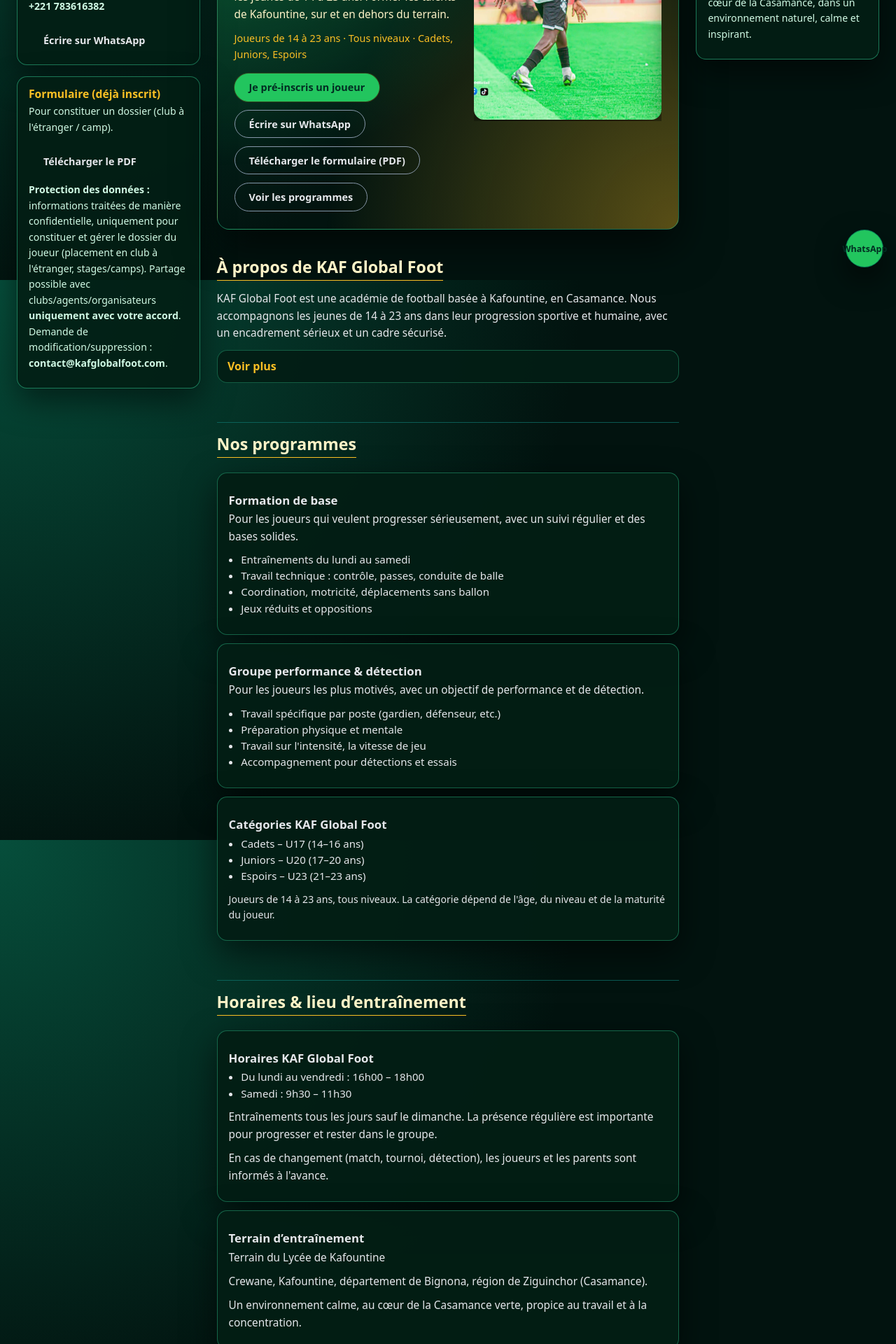
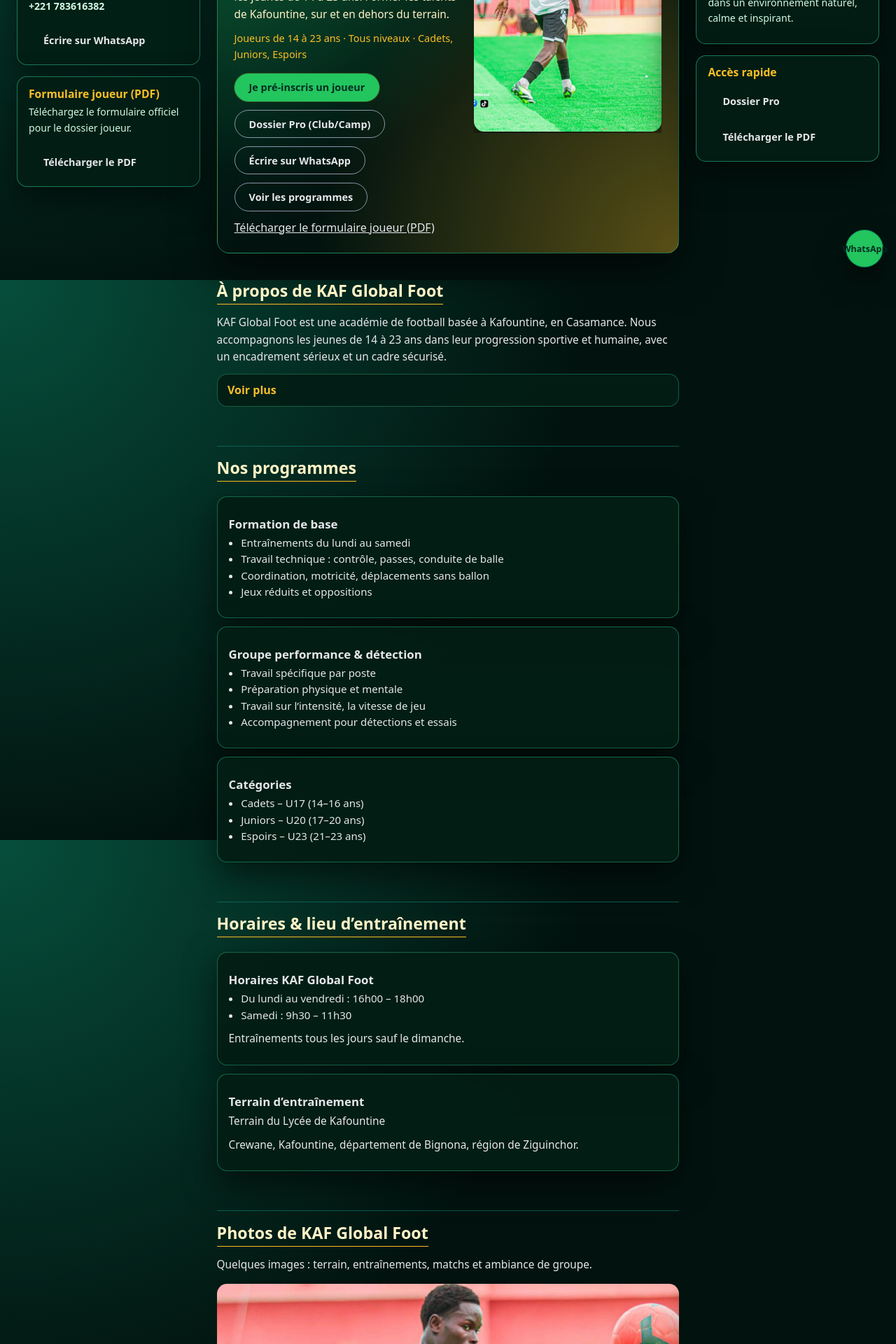
Before and after one commit to meliusmum-sketch/KAF-GLOBAL-FOOT, a Next.js app: page / in a window 1280 px wide. Shown: the part 400-2320 px from the top of the page at 70% size. Built offline with nearby package versions, Linux system fonts and the light colour scheme.

Commit message:
Refactor index.js to use constants for links and display

```diff
--- a/pages/index.js
+++ b/pages/index.js
@@ -1,15 +1,17 @@
-// pages/index.tsx
+// pages/index.js
 // Remplace TOUT le contenu de ce fichier par ce code.
 
 import Head from "next/head";
 
 export default function Home() {
+  const PHONE_DISPLAY = "+221 783616382";
+  const WA_LINK = "https://wa.me/221783616382";
+  const PDF_LINK = "/downloads/KAF_Global_Foot_Player_Form_Final.pdf";
+
   return (
     <>
       <Head>
-        <title>
-          KAF Global Foot – Académie de football à Kafountine (Casamance)
-        </title>
+        <title>KAF Global Foot – Académie de football à Kafountine (Casamance)</title>
 
         <meta
           name="description"
@@ -28,10 +30,7 @@ export default function Home() {
         />
         <meta property="og:type" content="website" />
         <meta property="og:url" content="https://kafglobalfoot.com" />
-        <meta
-          property="og:image"
-          content="https://kafglobalfoot.com/logo-kaf.svg"
-        />
+        <meta property="og:image" content="https://kafglobalfoot.com/logo-kaf.svg" />
 
         <meta name="twitter:card" content="summary_large_image" />
         <meta
@@ -59,11 +58,10 @@ export default function Home() {
             />
             <div className="site-title-block">
               <span className="site-title">KAF Global Foot</span>
-              <span className="site-tagline">
-                Académie de football · Casamance
-              </span>
+              <span className="site-tagline">Académie de football · Casamance</span>
             </div>
           </div>
+
           <nav className="site-nav">
             <a href="#apropos">À propos</a>
             <a href="#programmes">Programmes</a>
@@ -71,6 +69,10 @@ export default function Home() {
             <a href="#photos">Photos</a>
             <a href="#formulaires">Formulaires</a>
             <a href="#contact">Contact</a>
+
+            {/* ✅ Lien visible vers la page /sign-up */}
+            <a href="/sign-up">Dossier Pro</a>
+
             <a href="/inscription" className="site-nav-cta">
               Inscription
             </a>
@@ -93,9 +95,10 @@ export default function Home() {
             <div className="rail-card">
               <h3>Contact direct</h3>
               <p>WhatsApp / Téléphone :</p>
-              <p className="rail-strong">+221 783616382</p>
+              <p className="rail-strong">{PHONE_DISPLAY}</p>
+
               <a
-                href="https://wa.me/221783616382"
+                href={WA_LINK}
                 className="btn btn-rail"
                 target="_blank"
                 rel="noopener noreferrer"
@@ -105,26 +108,16 @@ export default function Home() {
             </div>
 
             <div className="rail-card">
-              <h3>Formulaire (déjà inscrit)</h3>
-              <p className="meta-line">
-                Pour constituer un dossier (club à l&apos;étranger / camp).
-              </p>
+              <h3>Formulaire joueur (PDF)</h3>
+              <p>Téléchargez le formulaire officiel pour le dossier joueur.</p>
               <a
-                href="/downloads/KAF_Global_Foot_Player_Form_Final.pdf"
+                href={PDF_LINK}
                 className="btn btn-rail"
                 target="_blank"
                 rel="noopener noreferrer"
               >
                 Télécharger le PDF
               </a>
-              <p className="meta-line" style={{ marginTop: 10 }}>
-                <strong>Protection des données :</strong> informations traitées
-                de manière confidentielle, uniquement pour constituer et gérer
-                le dossier du joueur (placement en club à l&apos;étranger,
-                stages/camps). Partage possible avec clubs/agents/organisateurs{" "}
-                <strong>uniquement avec votre accord</strong>. Demande de
-                modification/suppression : <strong>contact@kafglobalfoot.com</strong>.
-              </p>
             </div>
           </aside>
 
@@ -134,21 +127,17 @@ export default function Home() {
             <section className="hero" aria-labelledby="hero-title">
               <div className="hero-content">
                 <div className="hero-text">
-                  <p className="hero-meta">
-                    Inscriptions en cours – saison 2025–2026
+                  <p className="hero-meta">Inscriptions en cours – saison 2025–2026</p>
+
+                  <h1 id="hero-title">KAF Global Foot – académie de football à Kafountine</h1>
+
+                  <p className="hero-subtitle">
+                    Académie de football en Casamance pour les jeunes de 14 à 23 ans.
+                    Former les talents de Kafountine, sur et en dehors du terrain.
                   </p>
 
-                  <h1 id="hero-title">
-                    KAF Global Foot – académie de football à Kafountine
-                  </h1>
-                  <p className="hero-subtitle">
-                    Académie de football en Casamance pour les jeunes de 14 à
-                    23 ans. Former les talents de Kafountine, sur et en dehors
-                    du terrain.
-                  </p>
                   <p className="hero-meta">
-                    Joueurs de 14 à 23 ans · Tous niveaux · Cadets, Juniors,
-                    Espoirs
+                    Joueurs de 14 à 23 ans · Tous niveaux · Cadets, Juniors, Espoirs
                   </p>
 
                   <div className="hero-actions">
@@ -156,8 +145,13 @@ export default function Home() {
                       Je pré-inscris un joueur
                     </a>
 
+                    {/* ✅ Bouton visible vers /sign-up */}
+                    <a href="/sign-up" className="btn btn-secondary">
+                      Dossier Pro (Club/Camp)
+                    </a>
+
                     <a
-                      href="https://wa.me/221783616382"
+                      href={WA_LINK}
                       className="btn btn-secondary"
                       target="_blank"
                       rel="noopener noreferrer"
@@ -165,17 +159,19 @@ export default function Home() {
                       Écrire sur WhatsApp
                     </a>
 
+                    <a href="#programmes" className="btn btn-secondary">
+                      Voir les programmes
+                    </a>
+                  </div>
+
+                  <div style={{ marginTop: 12 }}>
                     <a
-                      href="/downloads/KAF_Global_Foot_Player_Form_Final.pdf"
-                      className="btn btn-secondary"
+                      href={PDF_LINK}
                       target="_blank"
                       rel="noopener noreferrer"
+                      style={{ textDecoration: "underline" }}
                     >
-                      Télécharger le formulaire (PDF)
-                    </a>
-
-                    <a href="#programmes" className="btn btn-secondary">
-                      Voir les programmes
+                      Télécharger le formulaire joueur (PDF)
                     </a>
                   </div>
                 </div>
@@ -208,39 +204,24 @@ export default function Home() {
               <p>
                 KAF Global Foot est une académie de football basée à Kafountine,
                 en Casamance. Nous accompagnons les jeunes de 14 à 23 ans dans
-                leur progression sportive et humaine, avec un encadrement
-                sérieux et un cadre sécurisé.
+                leur progression sportive et humaine, avec un encadrement sérieux
+                et un cadre sécurisé.
               </p>
 
               <details className="details">
                 <summary>Voir plus</summary>
                 <p>
-                  Notre projet repose sur trois piliers : un encadrement
-                  qualifié, un environnement de travail serein et une vision
-                  éducative du football. Le terrain est un lieu
-                  d&apos;apprentissage où nous transmettons le respect, la
-                  discipline, l&apos;esprit d&apos;équipe, le goût de l&apos;effort
-                  et le sens des responsabilités.
-                </p>
-                <p>
-                  Les entraînements se déroulent du lundi au samedi sur le
-                  terrain du Lycée de Kafountine, avec un programme adapté à
-                  l&apos;âge, au niveau et à la réalité de chaque joueur.
+                  Notre projet repose sur trois piliers : un encadrement qualifié,
+                  un environnement de travail serein et une vision éducative du football.
+                  Le terrain est un lieu d&apos;apprentissage où nous transmettons le respect,
+                  la discipline, l&apos;esprit d&apos;équipe et le goût de l&apos;effort.
                 </p>
 
                 <h3>About KAF Global Foot (English)</h3>
                 <p>
-                  KAF Global Foot is a football academy based in Kafountine, in
-                  the Casamance region of Senegal. Its mission is to support
-                  young players aged 14 to 23 in their sporting and personal
-                  development.
-                </p>
-                <p>
-                  The project is built on three main pillars: serious coaching,
-                  a safe environment and an educational vision of football.
-                  Beyond performance, we aim to transmit strong values such as
-                  respect, discipline, team spirit, work ethic and a sense of
-                  responsibility.
+                  KAF Global Foot is a football academy based in Kafountine, in Senegal’s
+                  Casamance region. We support young players aged 14 to 23 in their
+                  sporting and personal development.
                 </p>
               </details>
             </section>
@@ -251,10 +232,6 @@ export default function Home() {
 
               <div className="card">
                 <h3>Formation de base</h3>
-                <p>
-                  Pour les joueurs qui veulent progresser sérieusement, avec un
-                  suivi régulier et des bases solides.
-                </p>
                 <ul>
                   <li>Entraînements du lundi au samedi</li>
                   <li>Travail technique : contrôle, passes, conduite de balle</li>
@@ -265,29 +242,21 @@ export default function Home() {
 
               <div className="card">
                 <h3>Groupe performance &amp; détection</h3>
-                <p>
-                  Pour les joueurs les plus motivés, avec un objectif de
-                  performance et de détection.
-                </p>
                 <ul>
-                  <li>Travail spécifique par poste (gardien, défenseur, etc.)</li>
+                  <li>Travail spécifique par poste</li>
                   <li>Préparation physique et mentale</li>
-                  <li>Travail sur l&apos;intensité, la vitesse de jeu</li>
+                  <li>Travail sur l’intensité, la vitesse de jeu</li>
                   <li>Accompagnement pour détections et essais</li>
                 </ul>
               </div>
 
               <div className="card">
-                <h3>Catégories KAF Global Foot</h3>
+                <h3>Catégories</h3>
                 <ul>
                   <li>Cadets – U17 (14–16 ans)</li>
                   <li>Juniors – U20 (17–20 ans)</li>
                   <li>Espoirs – U23 (21–23 ans)</li>
                 </ul>
-                <p className="meta-line">
-                  Joueurs de 14 à 23 ans, tous niveaux. La catégorie dépend de
-                  l&apos;âge, du niveau et de la maturité du joueur.
-                </p>
               </div>
             </section>
 
@@ -301,38 +270,21 @@ export default function Home() {
                   <li>Du lundi au vendredi : 16h00 – 18h00</li>
                   <li>Samedi : 9h30 – 11h30</li>
                 </ul>
-                <p>
-                  Entraînements tous les jours sauf le dimanche. La présence
-                  régulière est importante pour progresser et rester dans le
-                  groupe.
-                </p>
-                <p>
-                  En cas de changement (match, tournoi, détection), les joueurs
-                  et les parents sont informés à l&apos;avance.
-                </p>
+                <p>Entraînements tous les jours sauf le dimanche.</p>
               </div>
 
               <div className="card">
                 <h3>Terrain d’entraînement</h3>
                 <p>Terrain du Lycée de Kafountine</p>
-                <p>
-                  Crewane, Kafountine, département de Bignona, région de
-                  Ziguinchor (Casamance).
-                </p>
-                <p>
-                  Un environnement calme, au cœur de la Casamance verte, propice
-                  au travail et à la concentration.
-                </p>
+                <p>Crewane, Kafountine, département de Bignona, région de Ziguinchor.</p>
               </div>
             </section>
 
             {/* PHOTOS */}
             <section id="photos" className="section">
               <h2>Photos de KAF Global Foot</h2>
-              <p>
-                Quelques images de l&apos;académie : terrain, entraînements,
-                matchs et ambiance de groupe à Kafountine.
-              </p>
+              <p>Quelques images : terrain, entraînements, matchs et ambiance de groupe.</p>
+
               <div className="photo-strip">
                 <img src="/gallery1.jpg" alt="Terrain de football à Kafountine" />
                 <img src="/gallery2.jpg" alt="Jeunes joueurs de KAF Global Foot" />
@@ -345,22 +297,13 @@ export default function Home() {
 
             {/* FORMULAIRES */}
             <section id="formulaires" className="section">
-              <h2>Formulaire joueurs (déjà inscrits)</h2>
-              <p>
-                Ce formulaire sert à constituer un dossier complet pour vous
-                aider à trouver un club à l&apos;étranger ou un camp
-                d&apos;entraînement.
-              </p>
-
+              <h2>Formulaires &amp; dossier joueur</h2>
               <div className="card">
-                <h3>Télécharger le formulaire (PDF)</h3>
-                <p className="meta-line">
-                  Informations personnelles, profil football, projet
-                  international, contacts, autorisations.
-                </p>
+                <h3>1) Formulaire joueur (PDF)</h3>
+                <p>Téléchargez le document officiel à remplir (dossier complet).</p>
                 <p>
                   <a
-                    href="/downloads/KAF_Global_Foot_Player_Form_Final.pdf"
+                    href={PDF_LINK}
                     className="btn btn-primary"
                     target="_blank"
                     rel="noopener noreferrer"
@@ -368,19 +311,28 @@ export default function Home() {
                     Télécharger le PDF
                   </a>
                 </p>
-                <p className="meta-line">
-                  Conseil : préparez une photo d&apos;identité, une pièce
-                  d&apos;identité/passeport (si disponible) et un lien vidéo.
+              </div>
+
+              <div className="card">
+                <h3>2) Dossier Pro (recommandé)</h3>
+                <p>
+                  Remplissez le dossier complet en ligne (club à l&apos;étranger / camp),
+                  puis confirmez.
                 </p>
-                <p className="meta-line">
-                  <strong>Protection des données :</strong> les informations
-                  transmises sont traitées de manière confidentielle par KAF
-                  Global Foot, uniquement pour constituer et gérer le dossier
-                  du joueur (placement en club à l&apos;étranger, stages/camps).
-                  Elles peuvent être communiquées à des clubs, agents ou
-                  organisateurs de camps <strong>uniquement avec votre accord</strong>. Vous
-                  pouvez demander la modification ou la suppression de vos
-                  données à tout moment via <strong>contact@kafglobalfoot.com</strong>.
+                <p>
+                  <a href="/sign-up" className="btn btn-secondary">
+                    Ouvrir Dossier Pro
+                  </a>
+                </p>
+              </div>
+
+              <div className="card">
+                <h3>3) Pré-inscription simple</h3>
+                <p>Si vous voulez juste pré-inscrire rapidement un joueur.</p>
+                <p>
+                  <a href="/inscription" className="btn btn-secondary">
+                    Aller à la pré-inscription
+                  </a>
                 </p>
               </div>
             </section>
@@ -388,22 +340,21 @@ export default function Home() {
             {/* CONTACT */}
             <section id="contact" className="section">
               <h2>Contact KAF Global Foot</h2>
-              <p>
-                Pour toute question (pré-inscriptions, horaires, tarifs,
-                partenariats), contactez-nous :
-              </p>
+              <p>Pour toute question (pré-inscriptions, partenariats, camps, détections) :</p>
               <ul>
-                <li>Téléphone / WhatsApp : +221 783616382</li>
+                <li>Téléphone / WhatsApp : {PHONE_DISPLAY}</li>
                 <li>Email : contact@kafglobalfoot.com</li>
               </ul>
+
               <p>
                 <a href="/inscription" className="btn btn-primary">
                   Aller au formulaire de pré-inscription
                 </a>
               </p>
+
               <p>
                 <a
-                  href="https://wa.me/221783616382"
+                  href={WA_LINK}
                   className="btn btn-secondary"
                   target="_blank"
                   rel="noopener noreferrer"
@@ -411,19 +362,24 @@ export default function Home() {
                   Parler sur WhatsApp
                 </a>
               </p>
+
+              <p>
+                <a href="/sign-up" className="btn btn-secondary">
+                  Dossier Pro (Club/Camp)
+                </a>
+              </p>
+
+              <p style={{ marginTop: 12 }}>
+                <a href="/confidentialite" style={{ textDecoration: "underline" }}>
+                  Politique de confidentialité
+                </a>
+              </p>
             </section>
 
             {/* FOOTER */}
             <footer className="site-footer">
               <p>© 2025 KAF Global Foot. Tous droits réservés.</p>
-              <p className="footer-tech">
-                Site développé avec Next.js &amp; déployé sur Vercel.
-              </p>
-              <p className="footer-tech">
-                <a href="/confidentialite" style={{ textDecoration: "underline" }}>
-                  Politique de confidentialité
-                </a>
-              </p>
+              <p className="footer-tech">Site développé avec Next.js &amp; déployé sur Vercel.</p>
             </footer>
           </div>
 
@@ -432,23 +388,39 @@ export default function Home() {
             <div className="rail-card">
               <h3>Vision du projet</h3>
               <p>
-                Former des joueurs complets, capables de s&apos;exprimer sur le
-                terrain et dans la vie, avec des valeurs fortes.
+                Former des joueurs complets, capables de s&apos;exprimer sur le terrain et dans
+                la vie, avec des valeurs fortes.
               </p>
             </div>
+
             <div className="rail-card">
               <h3>Casamance verte</h3>
               <p>
-                Un projet ancré à Kafountine, au cœur de la Casamance, dans un
-                environnement naturel, calme et inspirant.
+                Un projet ancré à Kafountine, dans un environnement naturel, calme et inspirant.
               </p>
+            </div>
+
+            <div className="rail-card">
+              <h3>Accès rapide</h3>
+              <a className="btn btn-rail" href="/sign-up">
+                Dossier Pro
+              </a>
+              <a
+                className="btn btn-rail"
+                href={PDF_LINK}
+                target="_blank"
+                rel="noopener noreferrer"
+                style={{ marginTop: 10 }}
+              >
+                Télécharger le PDF
+              </a>
             </div>
           </aside>
         </div>
 
         {/* BOUTON WHATSAPP FLOTTANT */}
         <a
-          href="https://wa.me/221783616382"
+          href={WA_LINK}
           className="whatsapp-float"
           target="_blank"
           rel="noopener noreferrer"
```
